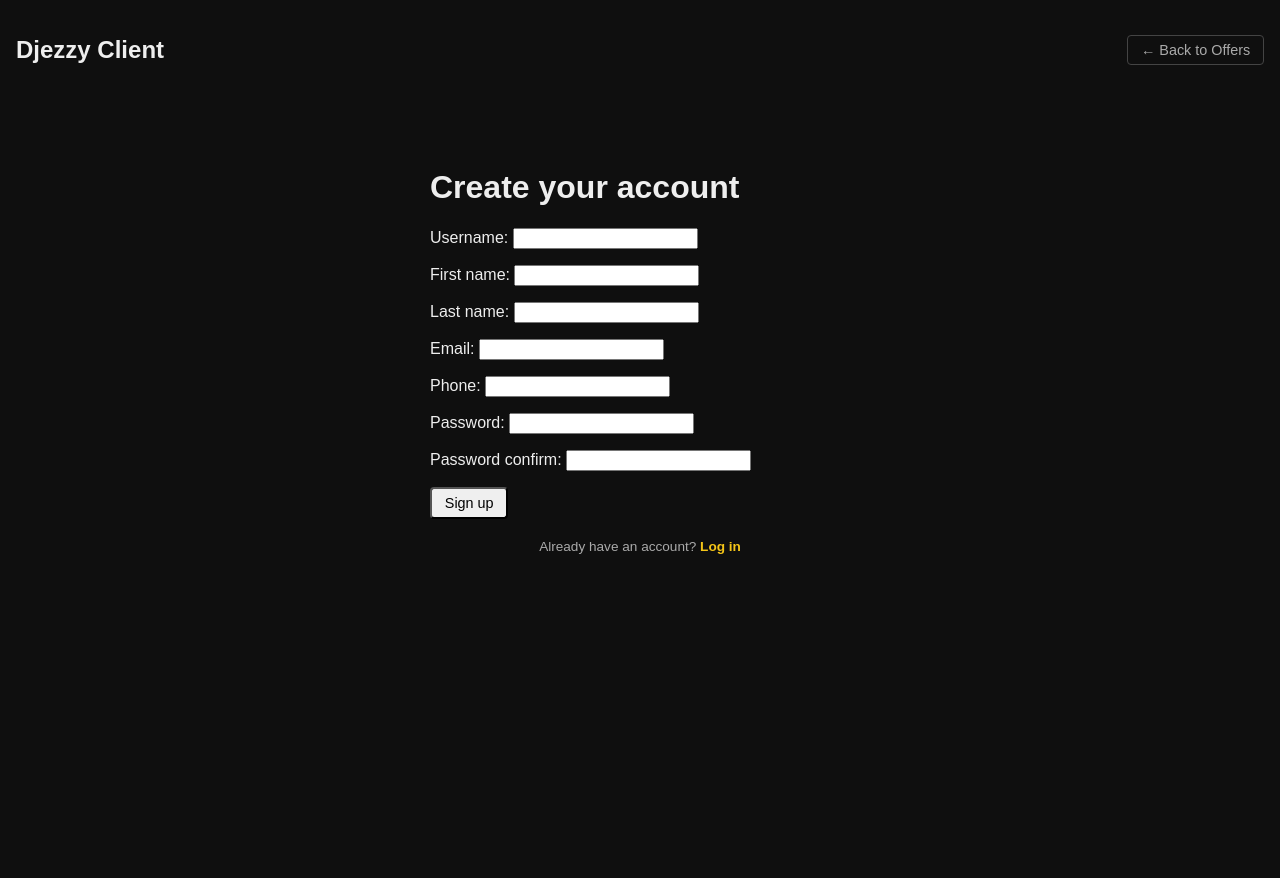
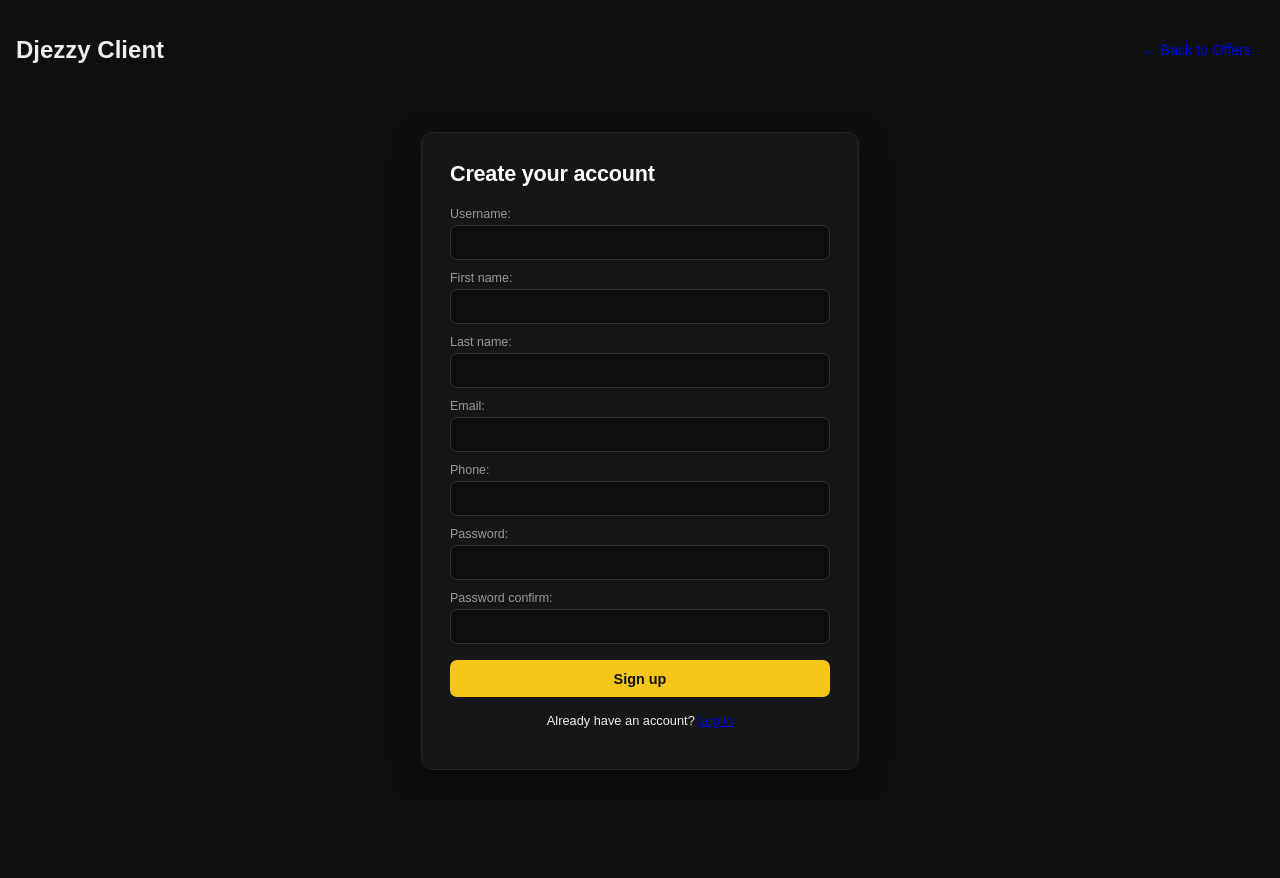
Before and after one commit to NasriAnis/Djezzy-QuotaManagementSystem, a Django app: page /account/signup/ in a window 1280 px wide. After the commit the page ends 770 px from the top, so only its background shows below. Run offline with Django 5.2, Linux system fonts and the light colour scheme.

Commit message:
frontend for clients login signup and account page details styling

```diff
--- a/clients/static/clients/main.css
+++ b/clients/static/clients/main.css
@@ -1,46 +1,104 @@
-/* ============ AUTH BASE LAYOUT ============ */
-.layout-centered {
-    display: flex;
-    justify-content: center;
-    align-items: flex-start;
-    min-height: calc(100vh - 70px); /* adjust to your topbar height */
-    padding-top: 3rem;
+/* ============ AUTH FORM ============ */
+.auth-form-wrapper {
+    max-width: 380px;
+    margin: 2rem auto;
+    padding: 1.75rem 1.75rem;
+    background: #161616;
+    border: 1px solid #262626;
+    border-radius: 12px;
+    box-shadow: 0 10px 30px rgba(0, 0, 0, 0.4);
 }
 
-.content-auth {
-    width: 100%;
-    max-width: 420px;
+.auth-form-wrapper h1 {
+    margin: 0 0 1.25rem;
+    font-size: 1.35rem;
+    font-weight: 700;
+    color: #fff;
+    letter-spacing: -0.01em;
 }
 
-.topbar-back {
+.auth-form-wrapper form {
     display: flex;
-    align-items: center;
+    flex-direction: column;
+    gap: 0.65rem;
 }
 
-.btn-back {
-    color: #aaa;
-    background: transparent;
-    border: 1px solid #444;
-}
-.btn-back:hover {
-    color: #fff;
-    border-color: #888;
+/* Inputs (covers raw <input> and Django's form.as_p wrapped fields) */
+.auth-form-wrapper input[type="text"],
+.auth-form-wrapper input[type="email"],
+.auth-form-wrapper input[type="password"],
+.auth-form-wrapper input[type="tel"] {
+    width: 100%;
+    box-sizing: border-box;
+    padding: 0.55rem 0.75rem;
+    background: #0f0f0f;
+    border: 1px solid #333;
+    border-radius: 7px;
+    color: #eee;
+    font-size: 0.88rem;
+    transition: border-color 0.15s ease, box-shadow 0.15s ease;
 }
 
-/* ============ AUTH SWITCH LINK (signup <-> login) ============ */
+.auth-form-wrapper input::placeholder {
+    color: #666;
+}
+
+.auth-form-wrapper input:focus {
+    outline: none;
+    border-color: #f5c518;
+    box-shadow: 0 0 0 3px rgba(245, 197, 24, 0.15);
+}
+
+.auth-form-wrapper form p {
+    margin: 0;
+    display: flex;
+    flex-direction: column;
+    gap: 0.25rem;
+}
+
+.auth-form-wrapper form label {
+    font-size: 0.78rem;
+    color: #999;
+    font-weight: 500;
+}
+
+/* Buttons */
+.btn-signup {
+    margin-top: 0.35rem;
+    width: 100%;
+    padding: 0.65rem;
+    background: #f5c518;
+    color: #111;
+    font-weight: 700;
+    font-size: 0.9rem;
+    border: none;
+    border-radius: 7px;
+    cursor: pointer;
+    transition: background 0.15s ease, transform 0.05s ease;
+}
+
+.btn-signup:hover {
+    background: #ffd63d;
+}
+
+.btn-signup:active {
+    transform: translateY(1px);
+}
+
 .auth-switch {
-    margin-top: 1.25rem;
+    margin-top: 1rem;
     text-align: center;
-    font-size: 0.85rem;
-    color: #aaa;
+    font-size: 0.8rem;
 }
-.auth-switch a {
-    color: #f5c518;
-    text-decoration: none;
-    font-weight: 600;
-}
-.auth-switch a:hover {
-    text-decoration: underline;
+
+.auth-error {
+    margin-top: 0.85rem;
+    padding: 0.55rem 0.75rem;
+    background: rgba(255, 82, 82, 0.1);
+    border: 1px solid rgba(255, 82, 82, 0.35);
+    border-radius: 6px;
+    color: #ff8080;
+    font-size: 0.82rem;
 }
 
 /* ============ ACCOUNT INFO ============ */
```
Also changed, not shown: other parts of clients/static/clients/main.css (+28 -6 lines).
